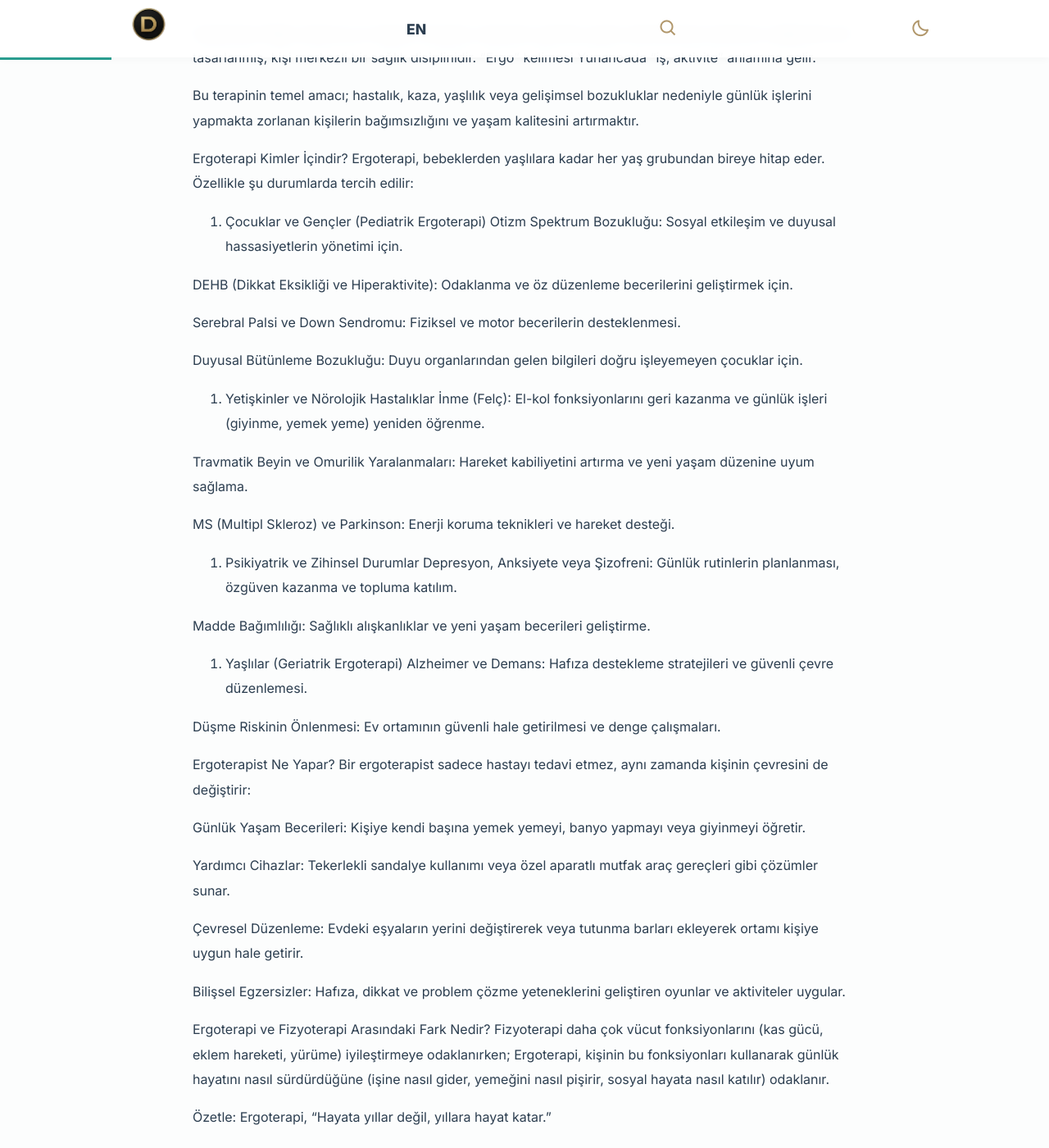
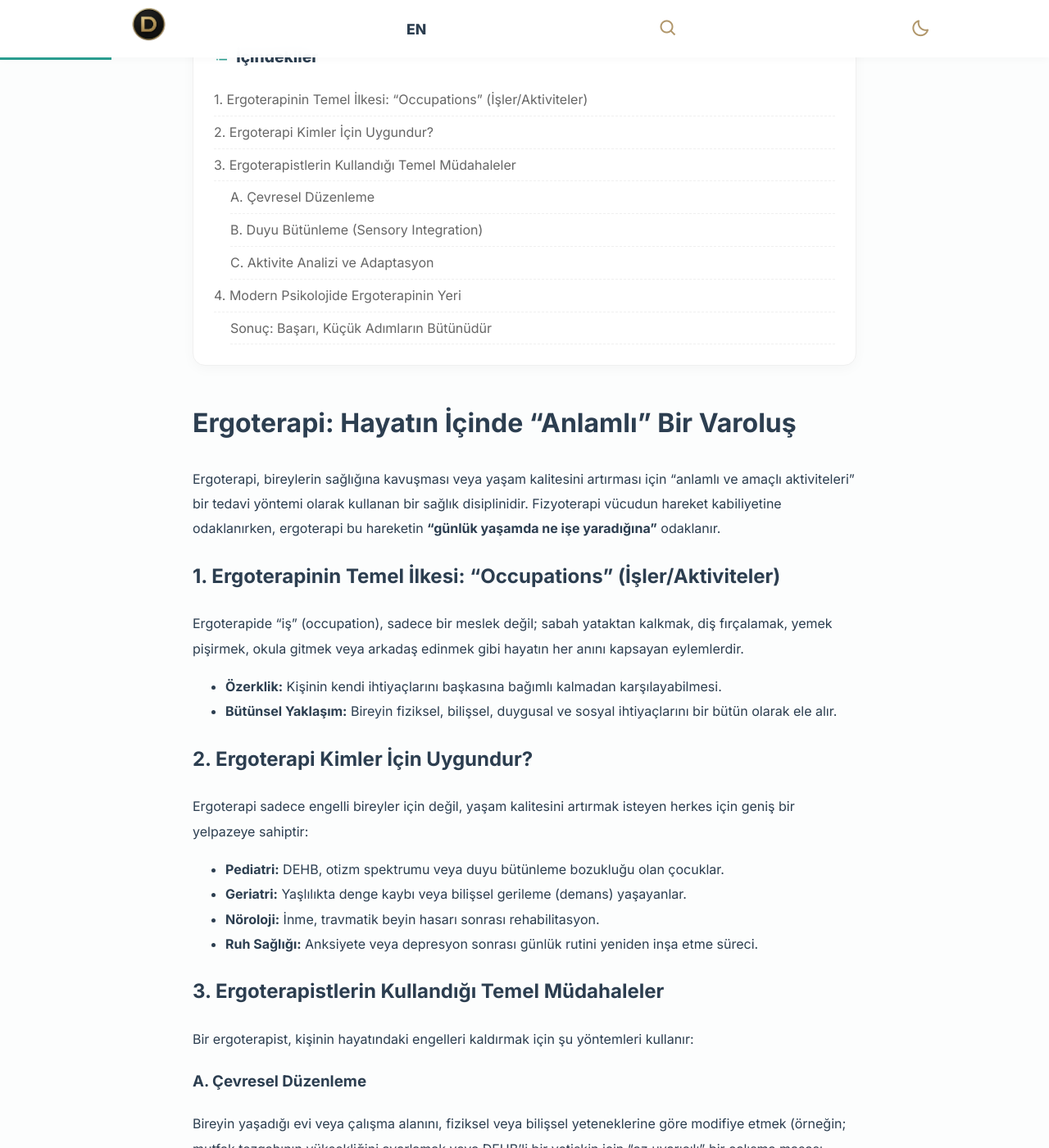
Before and after one commit to EKTHOLDING/dive, a Jekyll site: the page built from _posts/2026-03-22-ergoterapi-.md, in a window 1280 px wide and 1400 px high, scrolled down 295 px. Shown: the whole window at 82% size. Built offline with Jekyll 4.4.1, drawn with Linux system fonts in a browser that asks for light colours; some of the changed text lies outside the part shown.

Commit message:
Update 🇹🇷 Türkçe Yazı Ekle “2026-03-22-ergoterapi-”

```diff
--- a/_posts/2026-03-22-ergoterapi-.md
+++ b/_posts/2026-03-22-ergoterapi-.md
@@ -1,55 +1,54 @@
 ---
 layout: default
-title: "ERGOTERAPİ "
-kategori: "Ruh Sağlığı"
-image: "https://cdn.uskudar.edu.tr/uploads/images/2024/08/01/800/egr1.png"
+title: Ergoterapi nedir? ergoterapi egzersizleri
+kategori: Klinik Psikoloji ve Ruh Sağlığı
+image: https://cdn.uskudar.edu.tr/uploads/images/2024/08/01/800/egr1.png
 ---
 
-Ergoterapi (diğer adıyla İş ve Uğraşı Terapisi), bireylerin günlük yaşam aktivitelerine katılımını sağlamak için tasarlanmış, kişi merkezli bir sağlık disiplinidir. "Ergo" kelimesi Yunancada "iş, aktivite" anlamına gelir.
+# Ergoterapi: Hayatın İçinde "Anlamlı" Bir Varoluş
 
-Bu terapinin temel amacı; hastalık, kaza, yaşlılık veya gelişimsel bozukluklar nedeniyle günlük işlerini yapmakta zorlanan kişilerin bağımsızlığını ve yaşam kalitesini artırmaktır.
+Ergoterapi, bireylerin sağlığına kavuşması veya yaşam kalitesini artırması için "anlamlı ve amaçlı aktiviteleri" bir tedavi yöntemi olarak kullanan bir sağlık disiplinidir. Fizyoterapi vücudun hareket kabiliyetine odaklanırken, ergoterapi bu hareketin **"günlük yaşamda ne işe yaradığına"** odaklanır.
 
-Ergoterapi Kimler İçindir?
-Ergoterapi, bebeklerden yaşlılara kadar her yaş grubundan bireye hitap eder. Özellikle şu durumlarda tercih edilir:
+## 1. Ergoterapinin Temel İlkesi: "Occupations" (İşler/Aktiviteler)
 
-1. Çocuklar ve Gençler (Pediatrik Ergoterapi)
-Otizm Spektrum Bozukluğu: Sosyal etkileşim ve duyusal hassasiyetlerin yönetimi için.
+Ergoterapide "iş" (occupation), sadece bir meslek değil; sabah yataktan kalkmak, diş fırçalamak, yemek pişirmek, okula gitmek veya arkadaş edinmek gibi hayatın her anını kapsayan eylemlerdir.
 
-DEHB (Dikkat Eksikliği ve Hiperaktivite): Odaklanma ve öz düzenleme becerilerini geliştirmek için.
+- **Özerklik:** Kişinin kendi ihtiyaçlarını başkasına bağımlı kalmadan karşılayabilmesi.
+- **Bütünsel Yaklaşım:** Bireyin fiziksel, bilişsel, duygusal ve sosyal ihtiyaçlarını bir bütün olarak ele alır.
 
-Serebral Palsi ve Down Sendromu: Fiziksel ve motor becerilerin desteklenmesi.
+## 2. Ergoterapi Kimler İçin Uygundur?
 
-Duyusal Bütünleme Bozukluğu: Duyu organlarından gelen bilgileri doğru işleyemeyen çocuklar için.
+Ergoterapi sadece engelli bireyler için değil, yaşam kalitesini artırmak isteyen herkes için geniş bir yelpazeye sahiptir:
 
-2. Yetişkinler ve Nörolojik Hastalıklar
-İnme (Felç): El-kol fonksiyonlarını geri kazanma ve günlük işleri (giyinme, yemek yeme) yeniden öğrenme.
+- **Pediatri:** DEHB, otizm spektrumu veya duyu bütünleme bozukluğu olan çocuklar.
+- **Geriatri:** Yaşlılıkta denge kaybı veya bilişsel gerileme (demans) yaşayanlar.
+- **Nöroloji:** İnme, travmatik beyin hasarı sonrası rehabilitasyon.
+- **Ruh Sağlığı:** Anksiyete veya depresyon sonrası günlük rutini yeniden inşa etme süreci.
 
-Travmatik Beyin ve Omurilik Yaralanmaları: Hareket kabiliyetini artırma ve yeni yaşam düzenine uyum sağlama.
+## 3. Ergoterapistlerin Kullandığı Temel Müdahaleler
 
-MS (Multipl Skleroz) ve Parkinson: Enerji koruma teknikleri ve hareket desteği.
+Bir ergoterapist, kişinin hayatındaki engelleri kaldırmak için şu yöntemleri kullanır:
 
-3. Psikiyatrik ve Zihinsel Durumlar
-Depresyon, Anksiyete veya Şizofreni: Günlük rutinlerin planlanması, özgüven kazanma ve topluma katılım.
+### **A. Çevresel Düzenleme**
 
-Madde Bağımlılığı: Sağlıklı alışkanlıklar ve yeni yaşam becerileri geliştirme.
+Bireyin yaşadığı evi veya çalışma alanını, fiziksel veya bilişsel yeteneklerine göre modifiye etmek (örneğin; mutfak tezgahının yüksekliğini ayarlamak veya DEHB'li bir yetişkin için "az uyarıcılı" bir çalışma masası tasarlamak).
 
-4. Yaşlılar (Geriatrik Ergoterapi)
-Alzheimer ve Demans: Hafıza destekleme stratejileri ve güvenli çevre düzenlemesi.
+### **B. Duyu Bütünleme (Sensory Integration)**
 
-Düşme Riskinin Önlenmesi: Ev ortamının güvenli hale getirilmesi ve denge çalışmaları.
+Özellikle çocuklarda beynin çevreden gelen verileri işleme sürecini düzenlemek. Örneğin, dokunmaya karşı aşırı hassas bir çocuğun, farklı dokuları tolere edebilmesi için oyun bazlı egzersizler.
 
-Ergoterapist Ne Yapar?
-Bir ergoterapist sadece hastayı tedavi etmez, aynı zamanda kişinin çevresini de değiştirir:
+### **C. Aktivite Analizi ve Adaptasyon**
 
-Günlük Yaşam Becerileri: Kişiye kendi başına yemek yemeyi, banyo yapmayı veya giyinmeyi öğretir.
+Yapılamayan bir işi parçalara ayırarak veya yardımcı cihazlar (özel kalem tutacakları, düğme ilikleme aparatları) kullanarak kişiye uygun hale getirmek.
 
-Yardımcı Cihazlar: Tekerlekli sandalye kullanımı veya özel aparatlı mutfak araç gereçleri gibi çözümler sunar.
+## 4. Modern Psikolojide Ergoterapinin Yeri
 
-Çevresel Düzenleme: Evdeki eşyaların yerini değiştirerek veya tutunma barları ekleyerek ortamı kişiye uygun hale getirir.
+Günümüzde ergoterapi, **"İş Temelli Terapi"** (Occupational-Based Therapy) olarak psikolojik iyileşmede de kilit rol oynuyor. Depresyondaki bir yetişkinin, kendine küçük "başarılar" (bir çiçek dikmek, bir yemek pişirmek) atayarak öz-yeterliliğini yeniden kazanması, terapötik bir süreçtir.
 
-Bilişsel Egzersizler: Hafıza, dikkat ve problem çözme yeteneklerini geliştiren oyunlar ve aktiviteler uygular.
+***
 
-Ergoterapi ve Fizyoterapi Arasındaki Fark Nedir?
-Fizyoterapi daha çok vücut fonksiyonlarını (kas gücü, eklem hareketi, yürüme) iyileştirmeye odaklanırken; Ergoterapi, kişinin bu fonksiyonları kullanarak günlük hayatını nasıl sürdürdüğüne (işine nasıl gider, yemeğini nasıl pişirir, sosyal hayata nasıl katılır) odaklanır.
+### **Sonuç: Başarı, Küçük Adımların Bütünüdür**
 
-Özetle: Ergoterapi, "Hayata yıllar değil, yıllara hayat katar."
+Ergoterapi, bireyi "iyileşmesi gereken bir hasta" olarak değil, "hayatına anlam katması gereken bir özne" olarak görür. Kendi hayatınızın mimarı olmak için, günlük aktivitelerinizi küçük birer tedavi aracına dönüştürmek en büyük güçtür.
+
+**yazan:** Dilara Türkoğlu
```
